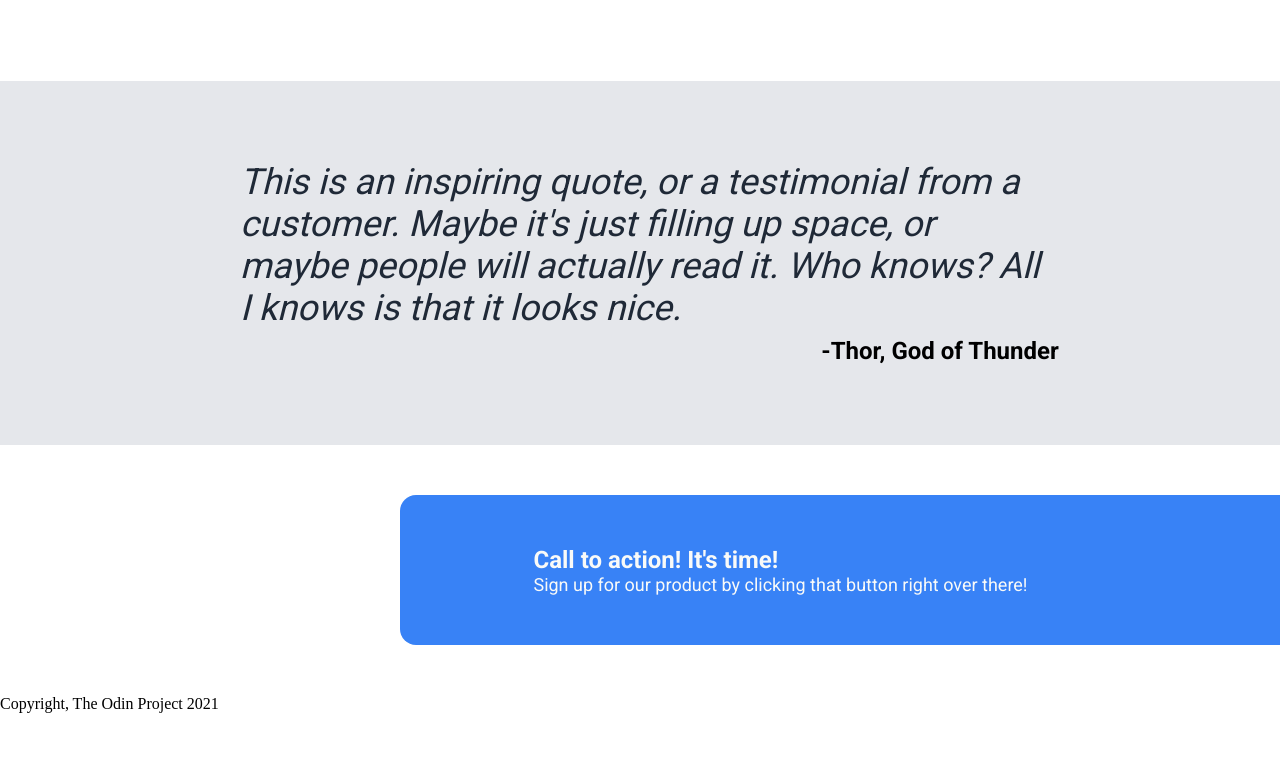
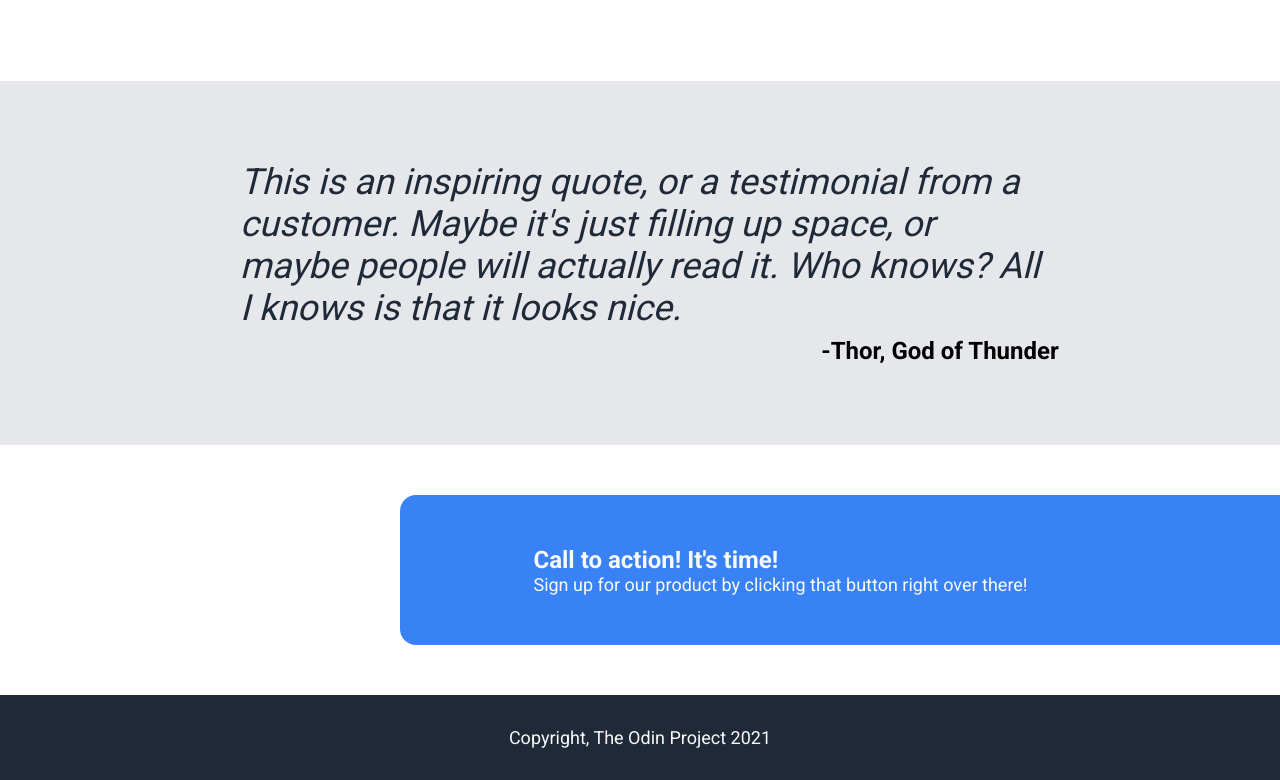
Before and after one commit to manssigupta/landing-page, a plain HTML site: page index.html in a window 1280 px wide. Shown: the part 793-1573 px from the top of the page. Before the commit the page ends 1506 px from the top, so only its background shows below. Drawn offline with Linux system fonts and the light colour scheme.

Commit message:
Add style to footer

```diff
--- a/style.css
+++ b/style.css
@@ -175,3 +175,15 @@ ul{
     color: #F9FAF8;
 
 }
+.footer{
+    background-color: #1f2937;
+}
+.credits{
+    display: flex;
+    justify-content: center;
+    font-size: 18px;
+    font-family: Roboto, sans-serif;
+    color: #F9FAF8;
+    align-items: center;
+    padding: 32px;
+}
```
